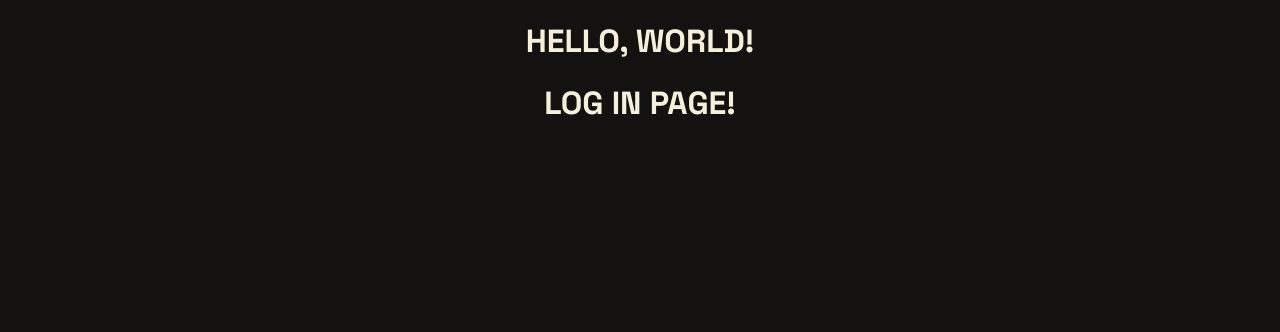
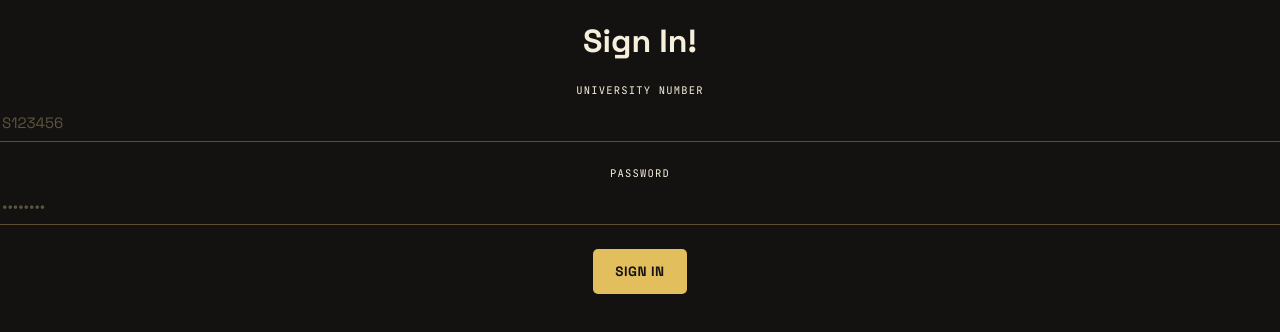
Before and after one commit to CMPG224-SE-PROJECT-GROUP-1/Room-Booking-Scheduling-System, a React (Vite) app in the folder my-RBSS-app/: page / in a window 1280 px wide. Shown: the top 332 px of the page. Built offline with nearby package versions, Linux system fonts and the light colour scheme.

Commit message:
Field.js and LoginPage v1

```diff
--- /dev/null
+++ b/my-RBSS-app/src/frontend/components/Field.css
@@ -0,0 +1,52 @@
+.field {
+  margin-bottom: 24px;
+}
+
+.field label {
+  display: block;
+  font-family: 'JetBrains Mono', monospace;
+  font-size: 10.5px;
+  color: var(--yellow);
+  text-transform: uppercase;
+  letter-spacing: 1.2px;
+  margin-bottom: 8px;
+}
+
+.input-wrap {
+  position: relative;
+}
+
+.field input {
+  width: 100%;
+  background: transparent;
+  border: none;
+  color: var(--yellow-pale);
+  font-family: 'Space Grotesk', sans-serif;
+  font-size: 15px;
+  padding: 8px 2px 10px;
+  outline: none;
+  position: relative;
+  z-index: 1;
+}
+
+.field input::placeholder { color: #5c543f; }
+
+.underline {
+  position: absolute;
+  left: 0; right: 0; bottom: 0;
+  height: 1px;
+  background: rgba(227, 190, 92, 0.35);
+}
+
+.underline-fill {
+  position: absolute;
+  left: 50%;
+  bottom: 0;
+  height: 2px;
+  width: 0%;
+  background: var(--yellow);
+  transform: translateX(-50%);
+  transition: width 0.28s ease;
+}
+
+.field.focused .underline-fill { width: 100%; }
--- /dev/null
+++ b/my-RBSS-app/src/frontend/components/Field.jsx
@@ -0,0 +1,29 @@
+import { useState } from "react";
+import './Field.css';
+
+export default function Field({id, label, type = 'text', placeholder, value, onChange}){
+    const [focused, setFocused] = useState(false);
+
+    return(
+        <div className={`field ${focused ? 'focused': ''}`}>
+
+            <label htmlFor={id}>{label}</label>
+            <div className="input-wrap">
+                <input
+                id = {id}
+                type = {type}
+                placeholder={placeholder}
+                value = {value}
+                onChange = {onChange}
+                onFocus ={() => setFocused(true)}
+                onBlur ={() => setBlur(false)}
+
+                />
+                <div className="underline"/>
+                <div className="underline-fill"/>
+
+            </div>
+
+        </div>
+    )
+}
--- a/my-RBSS-app/src/frontend/pages/LoginPage.jsx
+++ b/my-RBSS-app/src/frontend/pages/LoginPage.jsx
@@ -1,9 +1,43 @@
+import { useState } from "react";
+import Field from "../components/Field";
+import Button from "../components/Button";
 
 export function LoginPage() {
+    const [uniNumber, setUniNumber] = useState('')
+    const [password, setPassword] = useState('')
+
+    function handleSubmit(event){
+        event.preventDefault();
+        alert("SIGNED IN!")
+    }
+
     return (
-        <div>
-            <h1>HELLO, WORLD!</h1>
-            <h1>LOG IN PAGE!</h1>
+        <div className="login-page">
+            <form className="login-form" onSubmit={handleSubmit}>
+                <h1>Sign In!</h1>
+
+                <Field
+                id="univeristy-number"
+                label= "University Number"
+                placeholder="S123456"
+                value = {uniNumber}
+                onChange = {(e) => setUniNumber(e.target.value)}
+                />
+
+                <Field
+                id="password"
+                label= "Password"
+                type = "password"
+                placeholder="••••••••"
+                value = {password}
+                onChange = {(e) => setPassword(e.target.value)}
+                />
+
+                <Button>Sign In</Button>
+
+            </form>
+
+
         </div>
     );
 }
```
